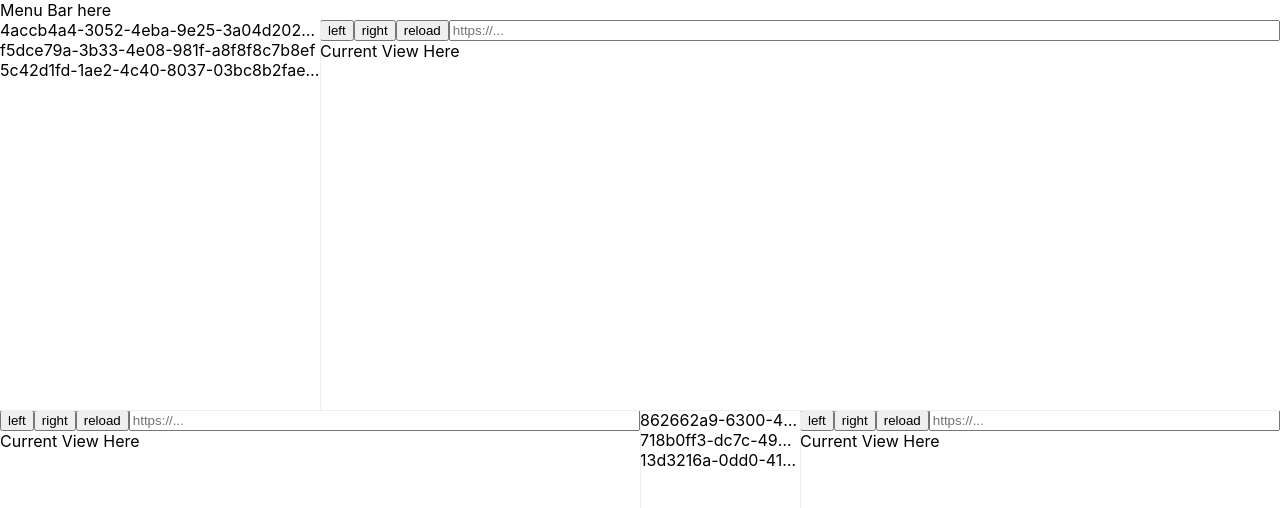
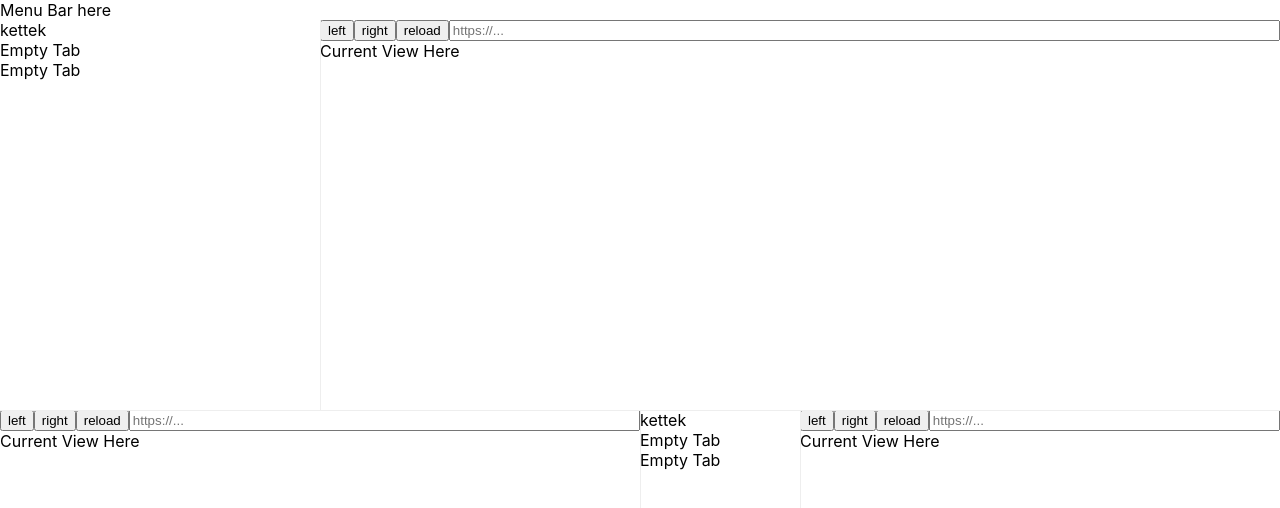
Before and after one commit to kettek/rife, a Svelte app in the folder packages/browser/: page / in a window 1280 px wide. Shown: the top 508 px of the page. Built offline with nearby package versions, Linux system fonts and the light colour scheme.

Commit message:
Map uuid to navigator store

```diff
--- a/packages/browser/src/frontend/App.svelte
+++ b/packages/browser/src/frontend/App.svelte
@@ -14,6 +14,18 @@
     mkNavigator(),
     mkNavigator(),
   ])
+  $navigatorStore[0].history.push({
+    location: 'https://kettek.net',
+    title: 'kettek',
+    favicon: '',
+  })
+
+  $navigatorStore[3].history.push({
+    location: 'https://kettek.net',
+    title: 'kettek',
+    favicon: '',
+  })
+
 
   let stack = mkNavigatorStack($navigatorStore.filter((_,index)=>index<3).map(v=>v.uuid))
   let substack = mkNavigatorStack([])
--- a/packages/browser/src/frontend/TabsView.svelte
+++ b/packages/browser/src/frontend/TabsView.svelte
@@ -1,6 +1,10 @@
 <script lang='ts'>
+  import { navigatorStore } from './stores/navigators'
+
   export let uuids: string[]
   import { dragCount } from './stores/tabs'
+
+  $: navigators = $navigatorStore.filter(v=>uuids.includes(v.uuid))
 
   let pendingDragCount = 0
   let pendingDragUUID: string = ''
@@ -64,15 +68,15 @@
   on:drop={handleDrop}
   ondragover='return false'
 >
-  {#each uuids as uuid}
+  {#each navigators as navigator}
     <div
-      data-tabUUID={uuid}
+      data-tabUUID={navigator.uuid}
       draggable=true
       on:dragstart={handleDragStart}
       on:dragend={handleDragEnd}
       on:drop={handleTabDrop}
     >
-      {uuid}
+      {navigator.history.length? navigator.history[navigator.activeHistoryPosition].title : 'Empty Tab'}
     </div>
   {/each}
 </main>
```
